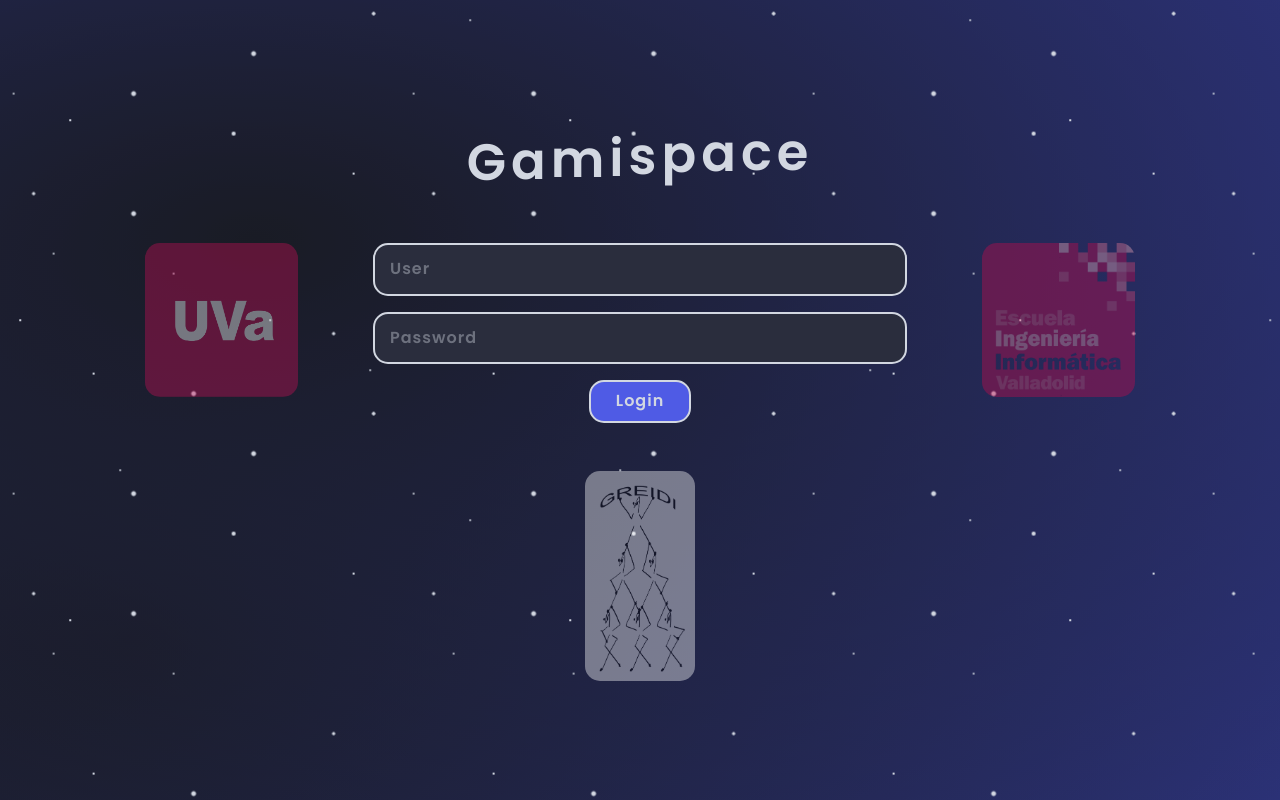
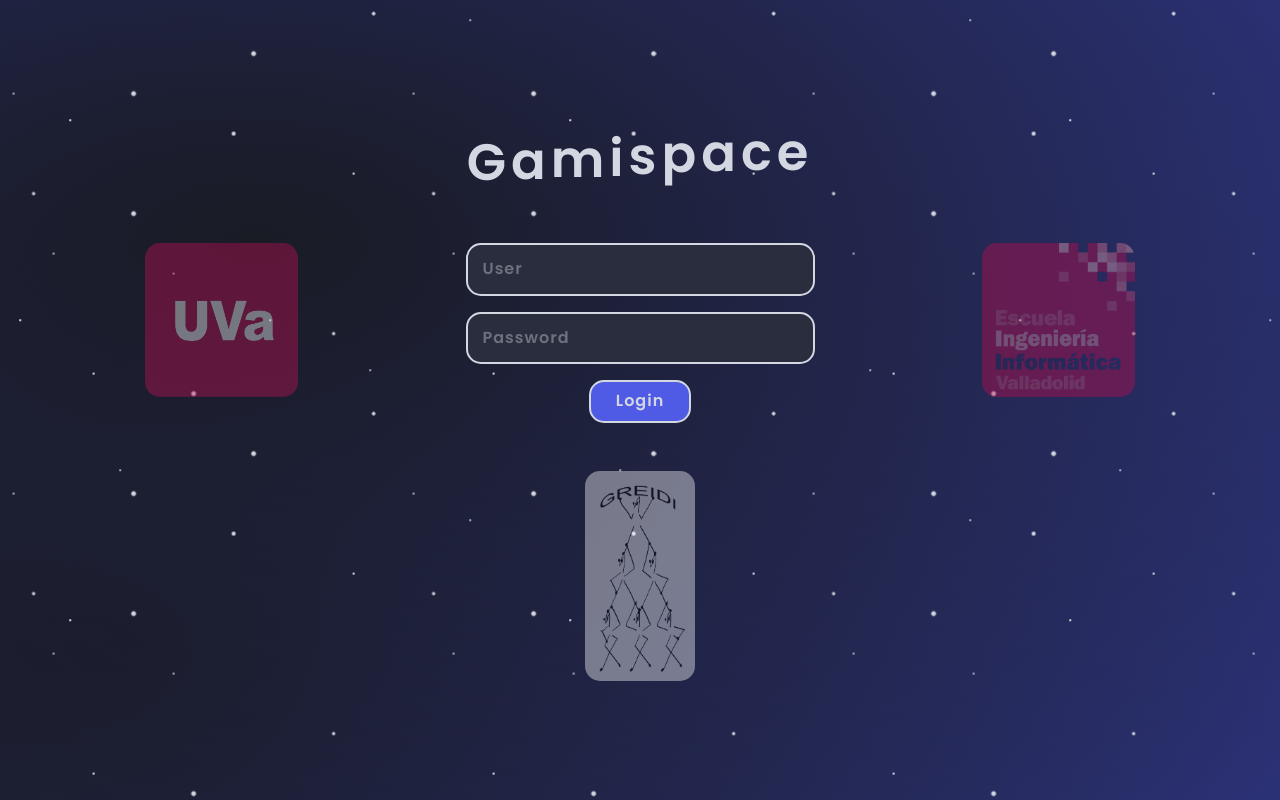
Before and after one commit to javcuel/gamification, a React (Vite) app in the folder client/: page / in a window 1280 px wide. Built offline with nearby package versions, Linux system fonts and the light colour scheme; no server answers.

Commit message:
cambios en wavetext

```diff
--- a/client/src/components/ui/WavesText.tsx
+++ b/client/src/components/ui/WavesText.tsx
@@ -1,15 +1,15 @@
 import { motion } from 'framer-motion';
+import React from 'react';
 import '../../styles/WavesText.css';
-import React from 'react';
 
 interface WavesTextProps {
   text: string;
-  size?: string; // Permite valores como "2rem", "24px" o números (automáticamente en px)
+  // Permite valores como "2rem", "24px" o números (automáticamente en px)
 }
 
-const WavesText: React.FC<WavesTextProps> = ({ text, size = '4vw' }) => {
+const WavesText: React.FC<WavesTextProps> = ({ text }) => {
   return (
-    <div className="waves-title" style={{ fontSize: size }}>
+    <div className="waves-title">
       {text.split('').map((char, index) => (
         <motion.span
           key={index}
--- a/client/src/pages/Login/Login.tsx
+++ b/client/src/pages/Login/Login.tsx
@@ -9,7 +9,7 @@ const Login: React.FC = () => {
   return (
     <div className="container min-vh-100 custom-flex-center text-center">
       <SpaceBackground />
-      <div className="container ">
+      <div className="container">
         <div className="row">
           <div className="col mb-5">
             <WavesText text="Gamispace" />
--- a/client/src/pages/Login/components/LoginForm.tsx
+++ b/client/src/pages/Login/components/LoginForm.tsx
@@ -40,8 +40,8 @@ const LoginForm: React.FC = () => {
   };
 
   return (
-    <div className="col align-self-center">
-      <form onSubmit={handleSubmit}>
+    <form onSubmit={handleSubmit} className="d-flex justify-content-center">
+      <div className="d-flex flex-column align-items-center">
         <div className="mb-3">
           <Input
             placeholder="User"
@@ -59,12 +59,10 @@ const LoginForm: React.FC = () => {
             onChange={handlePasswdChange}
           />
         </div>
-
         {error && <div className="alert custom-alert">{error}</div>}
-
         <Button text="Login" />
-      </form>
-    </div>
+      </div>
+    </form>
   );
 };
 
--- a/client/src/styles/WavesText.css
+++ b/client/src/styles/WavesText.css
@@ -1,6 +1,6 @@
 .waves-title {
   color: var(--text);
-
+  font-size: 4vw;
   letter-spacing: 5px;
 
   transition: all 0.2s ease-in-out;
```
